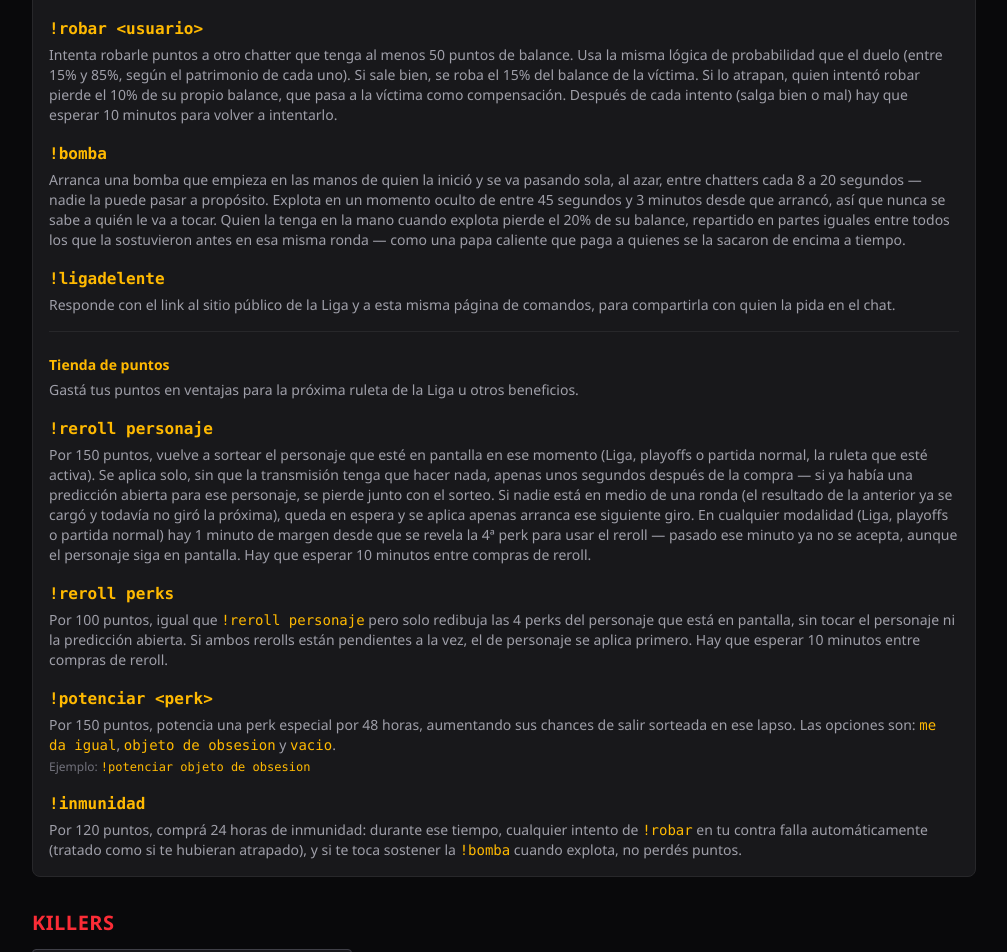
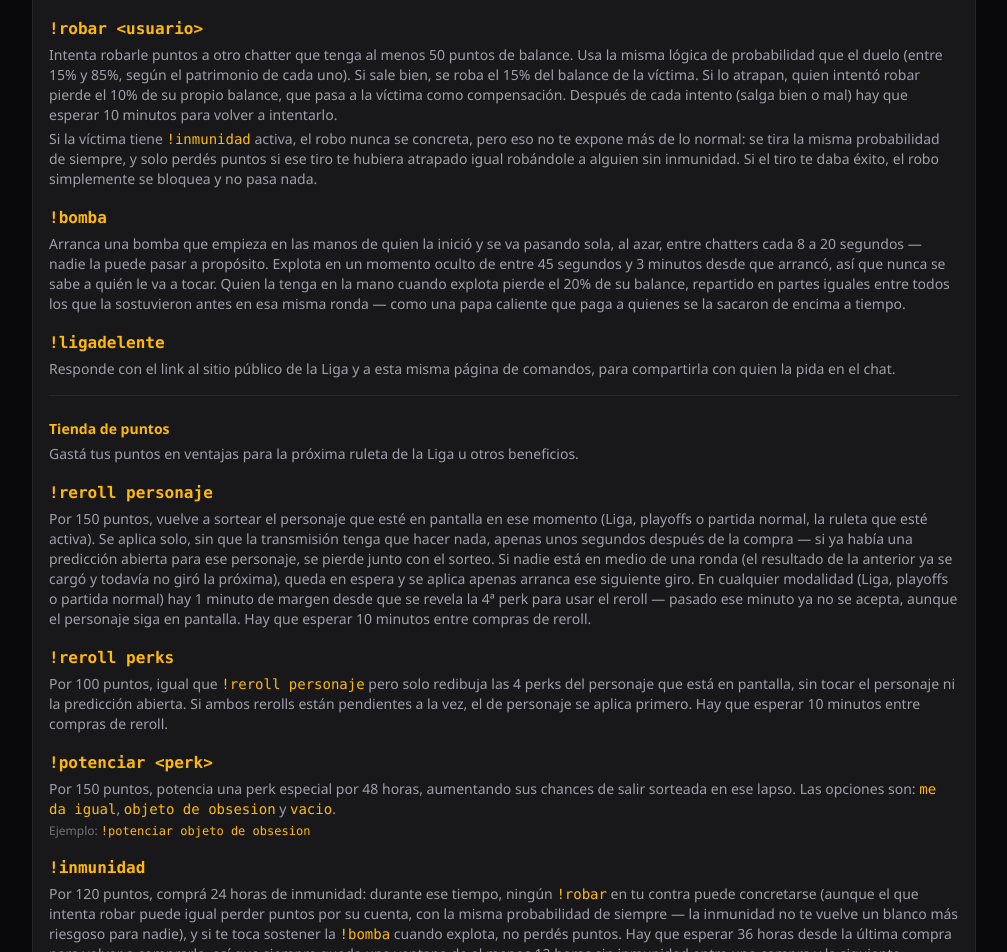
Before and after one commit to francoluca/liga-del-ente-publico, a Next.js app: page /comandos in a window 1280 px wide. Shown: the part 1820-2772 px from the top of the page, without its empty margins (136-1143 px from the left). Built offline with nearby package versions, Linux system fonts and the light colour scheme.

Commit message:
Document the immunity cooldown and new robbery odds against immune victims
!robar no longer auto-penalizes the attacker against an immune victim,
and !inmunidad now has a 36h cooldown between purchases.

```diff
--- a/src/app/comandos/page.tsx
+++ b/src/app/comandos/page.tsx
@@ -239,6 +239,12 @@ export default function ComandosPage() {
               balance, que pasa a la víctima como compensación. Después de cada intento (salga bien o mal) hay que
               esperar 10 minutos para volver a intentarlo.
             </p>
+            <p className="text-zinc-400 text-sm mt-1">
+              Si la víctima tiene <code className="text-amber-400">!inmunidad</code> activa, el robo nunca se
+              concreta, pero eso no te expone más de lo normal: se tira la misma probabilidad de siempre, y solo
+              perdés puntos si ese tiro te hubiera atrapado igual robándole a alguien sin inmunidad. Si el tiro te
+              daba éxito, el robo simplemente se bloquea y no pasa nada.
+            </p>
           </div>
 
           <div className="mb-4">
@@ -307,10 +313,13 @@ export default function ComandosPage() {
             <div>
               <code className="text-amber-400 font-semibold">!inmunidad</code>
               <p className="text-zinc-400 text-sm mt-1">
-                Por 120 puntos, comprá 24 horas de inmunidad: durante ese tiempo, cualquier intento de{' '}
-                <code className="text-amber-400">!robar</code> en tu contra falla automáticamente (tratado como si
-                te hubieran atrapado), y si te toca sostener la <code className="text-amber-400">!bomba</code>{' '}
-                cuando explota, no perdés puntos.
+                Por 120 puntos, comprá 24 horas de inmunidad: durante ese tiempo, ningún{' '}
+                <code className="text-amber-400">!robar</code> en tu contra puede concretarse (aunque el que
+                intenta robar puede igual perder puntos por su cuenta, con la misma probabilidad de siempre — la
+                inmunidad no te vuelve un blanco más riesgoso para nadie), y si te toca sostener la{' '}
+                <code className="text-amber-400">!bomba</code> cuando explota, no perdés puntos. Hay que esperar
+                36 horas desde la última compra para volver a comprarla, así que siempre queda una ventana de al
+                menos 12 horas sin inmunidad entre una compra y la siguiente.
               </p>
             </div>
           </div>
```
